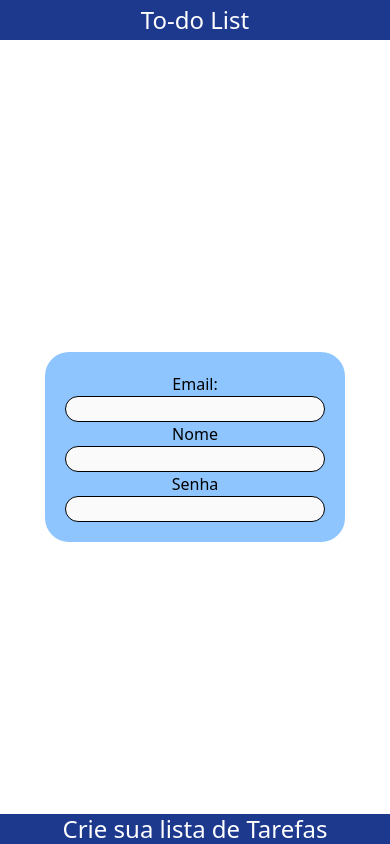
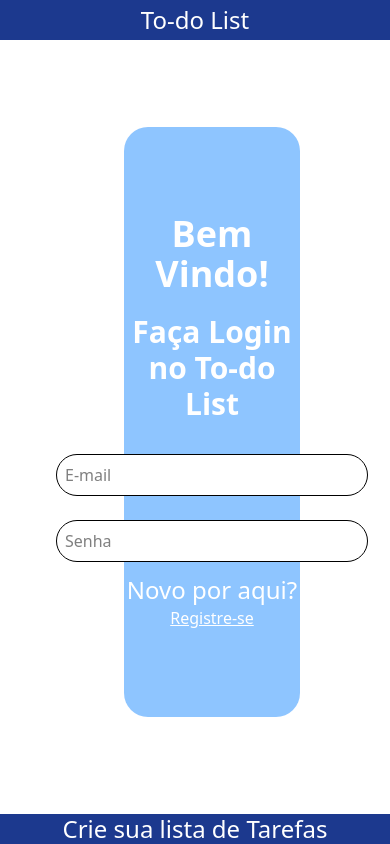
Before and after one commit to Goken5/to-do-list-2, a React app in the folder frontend/: page / in a window 390 px wide. Built offline with nearby package versions, Linux system fonts and the light colour scheme; the HTML template or start-up script is replaced by a standard one.

Commit message:
comecei a criar a div de login, ainda falta resolver responsividade e fetch

```diff
--- /dev/null
+++ b/frontend/src/components/Input.tsx
@@ -0,0 +1,15 @@
+import React from "react";
+
+type InputProps = React.InputHTMLAttributes<HTMLInputElement>;
+
+export default function Input({ ...props }: InputProps) {
+  return (
+    <input
+      {...props}
+      className="bg-white rounded-3xl w-[80vw] sm:w-[50vw] xl:w-[25vw] p-2
+      focus:scale-110 transition-all duration-300 ease-in-out
+      focus:shadow-[0px_15px_50px_0px] focus:outline-blue-700
+      hover:cursor-text border border-solid m-3"
+    />
+  );
+}
--- a/frontend/src/components/LoginDiv.tsx
+++ b/frontend/src/components/LoginDiv.tsx
@@ -1,19 +1,30 @@
-import { useState } from "react"
+import { useNavigate } from "react-router-dom";
+import Input from "./Input"
 
 type dados = {
     nome: string;
     email: string;
     senha: string;
 }
-export default function Login(){
+export function Login(){
+    const navigate = useNavigate();
     return(
-        <form className=" text-center justify-center border-blue-600 bg-blue-300 p-5 rounded-3xl  ">
-            <label htmlFor="email" className="block text-black">Email:</label>
-            <input type="text" className="block text-black border-black border-1 transition-all focus:scale-105 focus:border-2 bg-neutral-50 rounded-2xl w-full"/>
-            <label htmlFor="nome" className="block text-black">Nome</label>
-            <input type="text" className="block text-black border-black border-1 transition-all focus:scale-105 focus:border-2 bg-neutral-50 rounded-2xl w-full"/>
-            <label htmlFor="nome" className="block text-black">Senha</label>
-            <input type="password" className="block text-black border-black border-1 transition-all focus:scale-105 focus:border-2 bg-neutral-50 rounded-2xl w-full"/>
+        <form className=" flex flex-col text-center justify-center border-blue-600 bg-blue-300 w-[45vw] h-[70vh] rounded-3xl items-center">
+            <h1 className="text-4xl text-white font-bold mb-5">Bem Vindo!</h1>
+            <h2 className="text-3xl text-white font-bold mb-5">Faça Login no To-do List</h2>
+            <Input type="email" placeholder="E-mail"/>
+            <Input type="password" placeholder="Senha"/>
+            <p className="text-white text-2xl">Novo por aqui?</p> <button className="text-white underline transition-all hover:scale-110 hover:cursor-pointer" onClick={() => navigate('/registro')}>Registre-se</button>
         </form>
     )
 }
+export function Registro(){
+    return(
+        <form className="text-center justify-center border-blue-600 bg-blue-300 rounded-3xl">
+            <Input type="text" placeholder="Nome"/>
+            <Input type="email" placeholder="E-mail"/>
+            <Input type="password" placeholder="Senha" />
+            <Input type="passoword" placeholder="Confirmar Senha" />
+        </form>
+    )
+}
--- a/frontend/src/pages/LoginPage.tsx
+++ b/frontend/src/pages/LoginPage.tsx
@@ -1,12 +1,12 @@
 import { Header, Footer } from "../components/HeaderFooter"
-import Login from "../components/LoginDiv"
+import { Login } from "../components/LoginDiv"
 
 export default function MainPage(){
     return(
-        <div className="flex flex-col min-h-screen">
+        <div className="flex flex-col min-h-screen min-w-screen">
             <Header />
-            <div className="flex h-full items-center flex-1 flex-col mt-[50px] text-center justify-center">
-                <div className="w-[300px] justify-center text-center">
+            <div className="flex h-full justify-bottom flex-1 flex-row mt-[50px] mb-[50px] pr-[100px] justify-end">
+                <div className="w-[40vw] flex justify-center items-center text-center">
                     <Login />
                 </div>
             </div>
```
Also changed, not shown: 1 other file (tests, documents, lock files or other folders).
